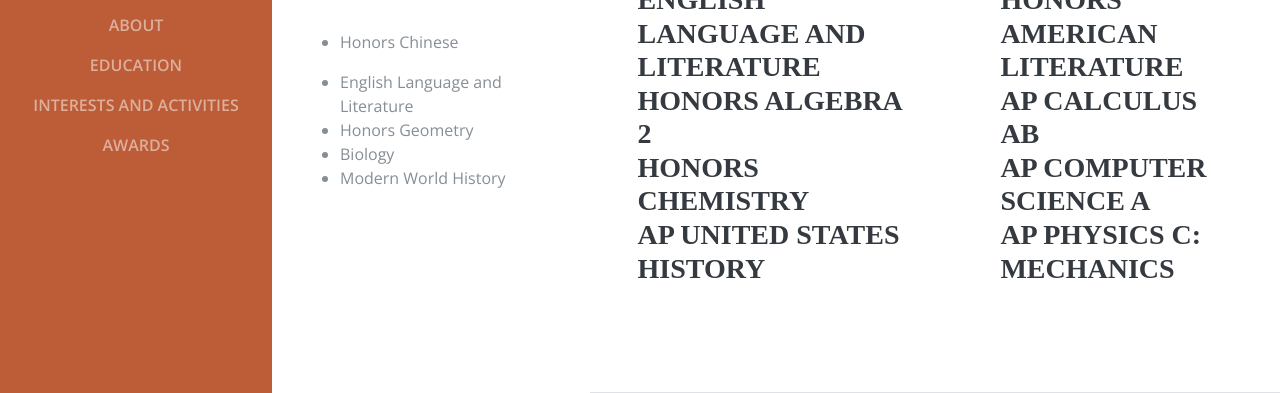
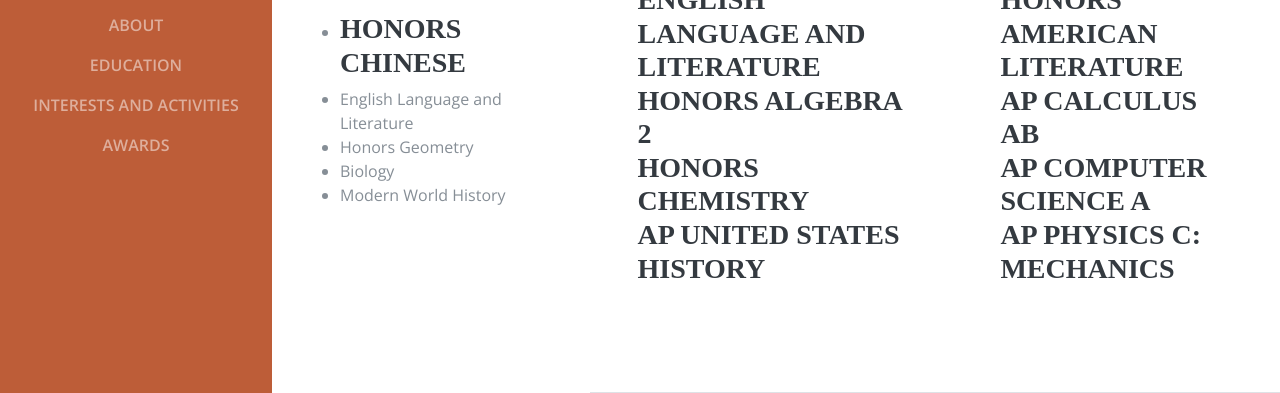
Before and after one commit to aaronchen2007/aaronchen2007, a website: page Kang Chiao International School Details.html in a window 1280 px wide. Shown: the part 407-800 px from the top of the page. Drawn offline with nearby package versions, Linux system fonts and the light colour scheme; files that its build step writes are made by us from their sources; a web font is replaced by a local one.

Commit message:
attempt to solve font size bug

```diff
--- a/Kang Chiao International School Details.html
+++ b/Kang Chiao International School Details.html
@@ -32,9 +32,6 @@
                 padding-bottom: 20px;
                 padding-left: 20px;
                 padding-right: 20px;
-            }
-            .course-name-font{
-                font-size: 16px;
             }
         </style>
     </head>
@@ -76,7 +73,7 @@
                         <h2 class="mb-5">Grade 9 IB MYP</h2>
                         <ul class="bullet-points">
                             <li>
-                                <p class="course-name-font">Honors Chinese</p>
+                                <h3>Honors Chinese</h3>
                             </li>
                             <li>English Language and Literature</li>
                             <li>Honors Geometry</li>
--- a/css/resume.css
+++ b/css/resume.css
@@ -30,6 +30,10 @@ h1 {
 
 h2 {
   font-size: 3.5rem; }
+
+h3{
+  font-size:2rem;
+}
 
 .subheading {
   text-transform: uppercase;
```
